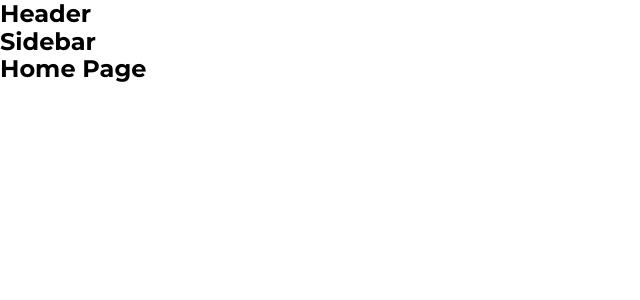
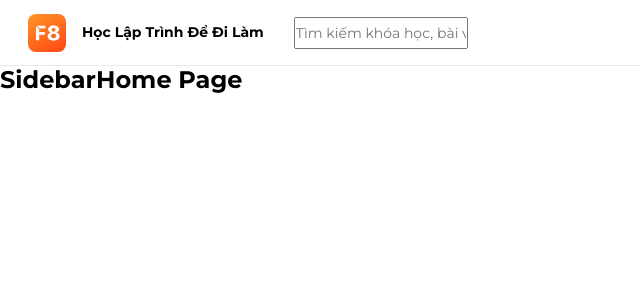
Before and after one commit to huydt772/f8-ui, a React (Create React App) app: page / in a window 1280 px wide. Shown: the top 300 px of the page, without its empty margins (0-640 px from the left). Built offline with nearby package versions, Linux system fonts and the light colour scheme.

Commit message:
Build base layout

```diff
--- a/package.json
+++ b/package.json
@@ -11,6 +11,7 @@
         "react-dom": "^18.2.0",
         "react-router-dom": "^6.3.0",
         "react-scripts": "5.0.1",
+        "styled-components": "^5.3.5",
         "web-vitals": "^2.1.4"
     },
     "devDependencies": {
--- a/src/assets/images/index.js
+++ b/src/assets/images/index.js
@@ -1,6 +1,7 @@
 const images = {
     logo: require('./logo.png'),
     avatar: require('./avatar.jpg'),
+    searchIcon: require('./searchIcon.svg').default,
 };
 
 export default images;
--- a/src/components/GlobalStyles/GlobalStyles.scss
+++ b/src/components/GlobalStyles/GlobalStyles.scss
@@ -8,6 +8,9 @@
     --text-primary-color: #292929;
 
     --font-family: 'Montserrat', sans-serif;
+
+    --header-height: 66px;
+    --sidebar-width: 96px;
 }
 
 * {
--- a/src/layouts/DefaultLayout/DefaultLayout.js
+++ b/src/layouts/DefaultLayout/DefaultLayout.js
@@ -1,15 +1,16 @@
 import Header from '~/layouts/components/Header';
 import Sidebar from '~/layouts/components/Sidebar';
+import { Wrapper, Container, Content } from './DefaultLayout.style';
 
 function DefaultLayout({ children }) {
     return (
-        <div className="wrapper">
+        <Wrapper>
             <Header />
-            <div className="container">
+            <Container>
                 <Sidebar />
-                <div className="content">{children}</div>
-            </div>
-        </div>
+                <Content>{children}</Content>
+            </Container>
+        </Wrapper>
     );
 }
 
--- /dev/null
+++ b/src/layouts/DefaultLayout/DefaultLayout.style.js
@@ -0,0 +1,14 @@
+import styled from 'styled-components';
+
+export const Wrapper = styled.div`
+    display: flex;
+    flex-direction: column;
+`;
+
+export const Container = styled.div`
+    display: flex;
+`;
+
+export const Content = styled.div`
+    flex: 1;
+`;
--- a/src/layouts/components/Header/Header.js
+++ b/src/layouts/components/Header/Header.js
@@ -1,5 +1,23 @@
+import { Link } from 'react-router-dom';
+import images from '~/assets/images';
+import { HeaderStyle, Logo, Heading, Search, SearchIcon, Input } from './Header.style';
+
 function Header() {
-    return <h2>Header</h2>;
+    return (
+        <HeaderStyle>
+            <Logo>
+                <Link to="/">
+                    <img src={images.logo} alt="F8" />
+                </Link>
+                <Heading>Học Lập Trình Để Đi Làm</Heading>
+            </Logo>
+
+            <Search>
+                <SearchIcon />
+                <Input type="text" placeholder="Tìm kiếm khóa học, bài viết, video, ..." />
+            </Search>
+        </HeaderStyle>
+    );
 }
 
 export default Header;
--- /dev/null
+++ b/src/layouts/components/Header/Header.style.js
@@ -0,0 +1,47 @@
+import styled from 'styled-components';
+import images from '~/assets/images';
+
+export const HeaderStyle = styled.header`
+    display: flex;
+    align-items: center;
+    height: var(--header-height);
+    border-bottom: 1px solid #e8ebed;
+    padding: 0 28px;
+`;
+
+export const Logo = styled.div`
+    display: flex;
+    align-items: center;
+
+    img {
+        border-radius: 8px;
+        flex-shrink: 0;
+        height: 38px;
+        object-fit: contain;
+        width: 38px;
+    }
+`;
+
+export const Heading = styled.h4`
+    color: var(--black-color);
+    font-size: 1.4rem;
+    font-weight: 700;
+    margin-left: 16px;
+`;
+
+export const Search = styled.div`
+    display: flex;
+`;
+
+export const SearchIcon = styled.div`
+    background-image: url(${images.searchIcon});
+    background-repeat: no-repeat;
+    background-size: 18px;
+    background-position: 50%;
+
+    width: 30px;
+    height: 32px;
+    opacity: 0.8;
+`;
+
+export const Input = styled.input``;
--- a/src/layouts/components/Sidebar/Sidebar.js
+++ b/src/layouts/components/Sidebar/Sidebar.js
@@ -1,5 +1,11 @@
+import { SidebarStyle } from './Sidebar.style';
+
 function Sidebar() {
-    return <h2>Sidebar</h2>;
+    return (
+        <SidebarStyle>
+            <h2>Sidebar</h2>
+        </SidebarStyle>
+    );
 }
 
 export default Sidebar;
--- /dev/null
+++ b/src/layouts/components/Sidebar/Sidebar.style.js
@@ -0,0 +1,5 @@
+import styled from 'styled-components';
+
+export const SidebarStyle = styled.aside`
+    width: var(--sidebar-width);
+`;
```
Also changed, not shown: src/components/Icons/Icons.js (+0 -16 lines), src/assets/images/searchIcon.svg (added), 1 other file (tests, documents, lock files or other folders).
